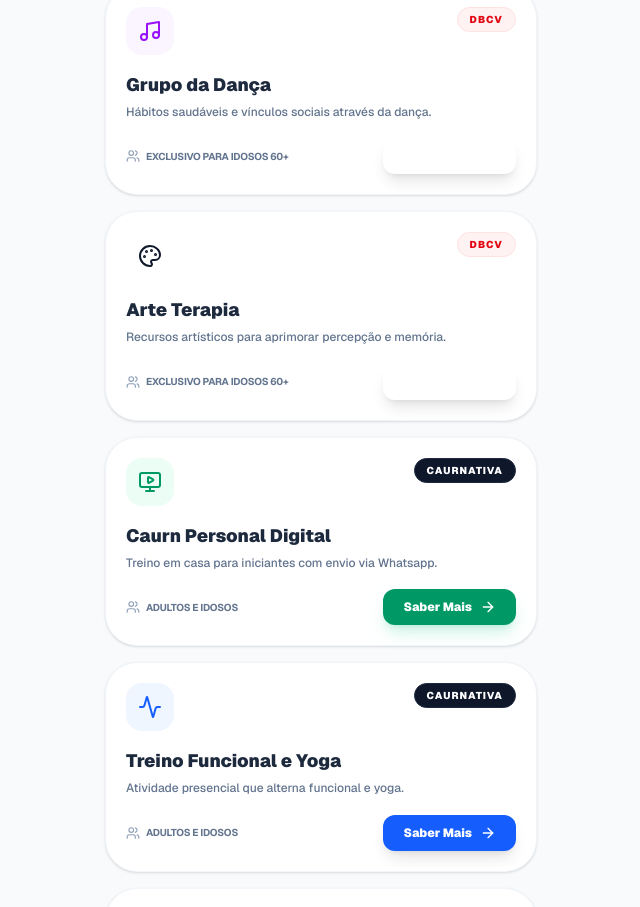
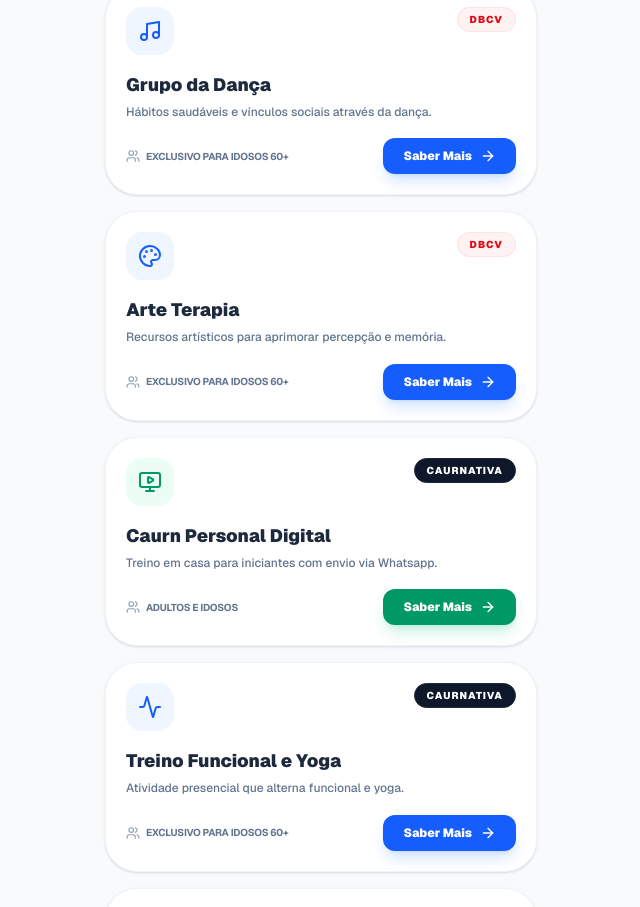
Before and after one commit to hassanelsangedy/caurn360_2.0, a Next.js app: page /programas in a window 1280 px wide. Shown: the part 1860-2767 px from the top of the page, without its empty margins (319-959 px from the left). Built offline with nearby package versions, Linux system fonts and the light colour scheme.

Commit message:
UI Improvements: Enable Nav in Avaliacao Digital, unify program colors (blue/green), and update program targets

```diff
--- a/src/app/avaliacao-digital/page.tsx
+++ b/src/app/avaliacao-digital/page.tsx
@@ -130,7 +130,7 @@ export default function AvaliacaoDigitalPage() {
     );
 
     return (
-        <AppShell title="Triagem Digital" showBottomNav={false}>
+        <AppShell title="Triagem Digital" showBottomNav={true}>
             <div className="max-w-2xl mx-auto pt-4 animate-in fade-in slide-in-from-bottom-4 duration-500">
                 {/* Header Info */}
                 <div className="flex items-center justify-between mb-6 px-1">
--- a/src/app/programas/page.tsx
+++ b/src/app/programas/page.tsx
@@ -128,7 +128,7 @@ export default function ProgramasPage() {
             project: "CaurnAtiva",
             icon: Activity,
             color: "blue",
-            target: "Adultos e Idosos",
+            target: "Exclusivo para Idosos 60+",
             isAvailable: true
         },
         {
@@ -137,7 +137,7 @@ export default function ProgramasPage() {
             proposal: "Aumentar nível de atividade física e reduzir sedentarismo.",
             project: "CaurnAtiva",
             icon: MessageSquare,
-            color: "indigo",
+            color: "blue",
             target: "Adultos e Idosos",
             isAvailable: true
         }
@@ -158,22 +158,15 @@ export default function ProgramasPage() {
                 <div className="grid gap-4">
                     {programs.map((prog) => {
                         const Icon = prog.icon;
-                        const colorMap: { [key: string]: string } = {
-                            emerald: "emerald",
-                            blue: "blue",
-                            orange: "orange",
-                            red: "red",
-                            purple: "purple",
-                            yellow: "yellow",
-                            pink: "pink",
-                            indigo: "indigo"
-                        };
-                        const colorClass = colorMap[prog.color] || "slate";
+                        const colorClass = prog.color === "emerald" ? "emerald" : "blue";
 
                         return (
                             <div key={prog.id} className="bg-white rounded-[32px] p-5 shadow-sm border border-slate-100 transition-all hover:shadow-md hover:border-blue-100 group">
                                 <div className="flex items-start justify-between mb-4">
-                                    <div className={`p-3 rounded-2xl bg-${colorClass}-50 text-${colorClass}-600 group-hover:scale-110 transition-transform`}>
+                                    <div className={colorClass === "emerald"
+                                        ? "p-3 rounded-2xl bg-emerald-50 text-emerald-600 group-hover:scale-110 transition-transform"
+                                        : "p-3 rounded-2xl bg-blue-50 text-blue-600 group-hover:scale-110 transition-transform"
+                                    }>
                                         <Icon className="w-6 h-6" />
                                     </div>
                                     <div className="text-right">
@@ -194,7 +187,10 @@ export default function ProgramasPage() {
 
                                     <Link
                                         href={`/programas/${prog.id}`}
-                                        className={`bg-${colorClass}-600 text-white px-5 py-2.5 rounded-xl text-xs font-black shadow-lg shadow-${colorClass}-500/20 hover:scale-105 active:scale-95 transition-all flex items-center gap-2`}
+                                        className={colorClass === "emerald"
+                                            ? "bg-emerald-600 text-white px-5 py-2.5 rounded-xl text-xs font-black shadow-lg shadow-emerald-500/20 hover:scale-105 active:scale-95 transition-all flex items-center gap-2"
+                                            : "bg-blue-600 text-white px-5 py-2.5 rounded-xl text-xs font-black shadow-lg shadow-blue-500/20 hover:scale-105 active:scale-95 transition-all flex items-center gap-2"
+                                        }
                                     >
                                         Saber Mais
                                         <ArrowRight className="w-4 h-4" />
```
